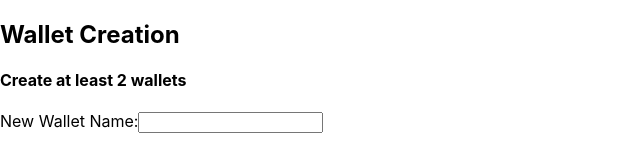
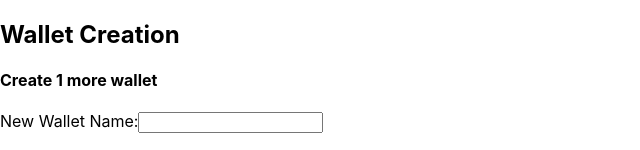
Before and after one commit to miki-saarna/Simple-Blockchain-In-JavaScript, a React (Create React App) app in the folder client/: page / in a window 1280 px wide. Both pictures are taken after typing "Sample" into the empty fields and a click on the button "Submit New Wallet". Shown: the top 150 px of the page, without its empty margins (0-640 px from the left). Built offline with nearby package versions, Linux system fonts and the light colour scheme.

Commit message:
Altered all functions to use new wallet creation feature, instead of default wallets

```diff
--- a/client/src/App.js
+++ b/client/src/App.js
@@ -8,7 +8,6 @@ import Aggregator from './blockchain/Aggregator';
 // const walletList = [];
 
 function App() {
-  // these 3 variables were originally initialized within aggregator
   // initializes the blockchain by creating the Genesis block
   const blockchain = CreateBlockchain();
   const myWallet = CreateWallet();
--- a/client/src/blockchain/Aggregator.js
+++ b/client/src/blockchain/Aggregator.js
@@ -24,6 +24,7 @@ function Aggregator({ blockchain, walletList, myWallet, dannyWallet }) {
 
     // unsure if useEffect is necessary...
     useEffect(() => {
+        // fix this...
         if(!formSubmission) {
             return;
         }
@@ -38,11 +39,9 @@ function Aggregator({ blockchain, walletList, myWallet, dannyWallet }) {
             // or not number with the value...
             throw new Error('Must have...')
         }
-
-        // create to match any wallet... fix here...
-        const sign = tx.fromAddress === walletList[0].publicKey
-            ? SignTransaction(tx, walletList[0].keyPair)
-            : SignTransaction(tx, walletList[1].keyPair);
+        const senderWalletAddress = walletList.find((wallet) => wallet.publicKey === tx.fromAddress);
+        console.log(senderWalletAddress)
+        const sign = SignTransaction(tx, senderWalletAddress.keyPair)
             // is it strange to use sign then assign then reuse sign within AddTransaction below???
             // way to remove below??
         setSignature(sign)
@@ -59,13 +58,18 @@ function Aggregator({ blockchain, walletList, myWallet, dannyWallet }) {
         if(initiateMining) {
 
             console.log(`Starting the mining of Block ${blockchain.chain.length}...`);
-            MinePendingTransactions(blockchain, pendingTransactions, setPendingTransactions, myWallet.publicKey);
+            // chooses random wallet to be the miner
+            MinePendingTransactions(blockchain, pendingTransactions, setPendingTransactions, walletList[Math.floor(Math.random() * (walletList.length))].publicKey);
+            // MinePendingTransactions(blockchain, pendingTransactions, setPendingTransactions, myWallet.publicKey);
             // the wallet balance checker probably isn't the best method...
             // probably need to setState of wallet balances and also create balance validations so transfer can't be initiated if there is insufficient balance...
             // strange balance numbers... are miningRewards working properly?
-            Object.entries(publicWallets).forEach((wallet) => {
-                console.log(`Balance of ${wallet[0]} is: ${GetWalletBalance(blockchain, wallet[1])}`)
+            walletList.forEach((wallet) => {
+                console.log(`Balance of ${wallet.name}\'s wallet is: ${GetWalletBalance(blockchain, wallet.publicKey)}`)
             })
+            // Object.entries(publicWallets).forEach((wallet) => {
+            //     console.log(`Balance of ${wallet[0]} is: ${GetWalletBalance(blockchain, wallet[1])}`)
+            // })
             setInitiateMining(!initiateMining)
         }
         if(!initiateMining && signature) {
--- a/client/src/transactions/SignTransaction.js
+++ b/client/src/transactions/SignTransaction.js
@@ -1,10 +1,10 @@
 import {CalculateHashForTransaction} from "../computations/CalculateHash";
 
-function SignTransaction({ timestamp, fromAddress, toAddress, amount }, signingKey ) {
+function SignTransaction({ timestamp, fromAddress, toAddress, amount }, signingKey) {
 
     // miner transaction is valid
     if (fromAddress === null) return true;
-
+    console.log(signingKey)
     if (signingKey.getPublic('hex') !== fromAddress) {
         throw new Error('You cannot sign transactions for other wallets!');
     }
--- a/client/src/wallets/CreateWalletName.js
+++ b/client/src/wallets/CreateWalletName.js
@@ -57,7 +57,8 @@ export default function CreateWalletName({ walletList, setWalletList }) {
 
         <>
             <h2>Wallet Creation</h2>
-            <h4>Create at least 2 wallets</h4>
+            {walletList.length === 0 ? <h4>Create at least 2 wallets</h4> : null}
+            {walletList.length === 1 ? <h4>Create 1 more wallet</h4> : null}
 
             <form onSubmit={submitHandler}>
                 <label htmlFor='name'>
```
